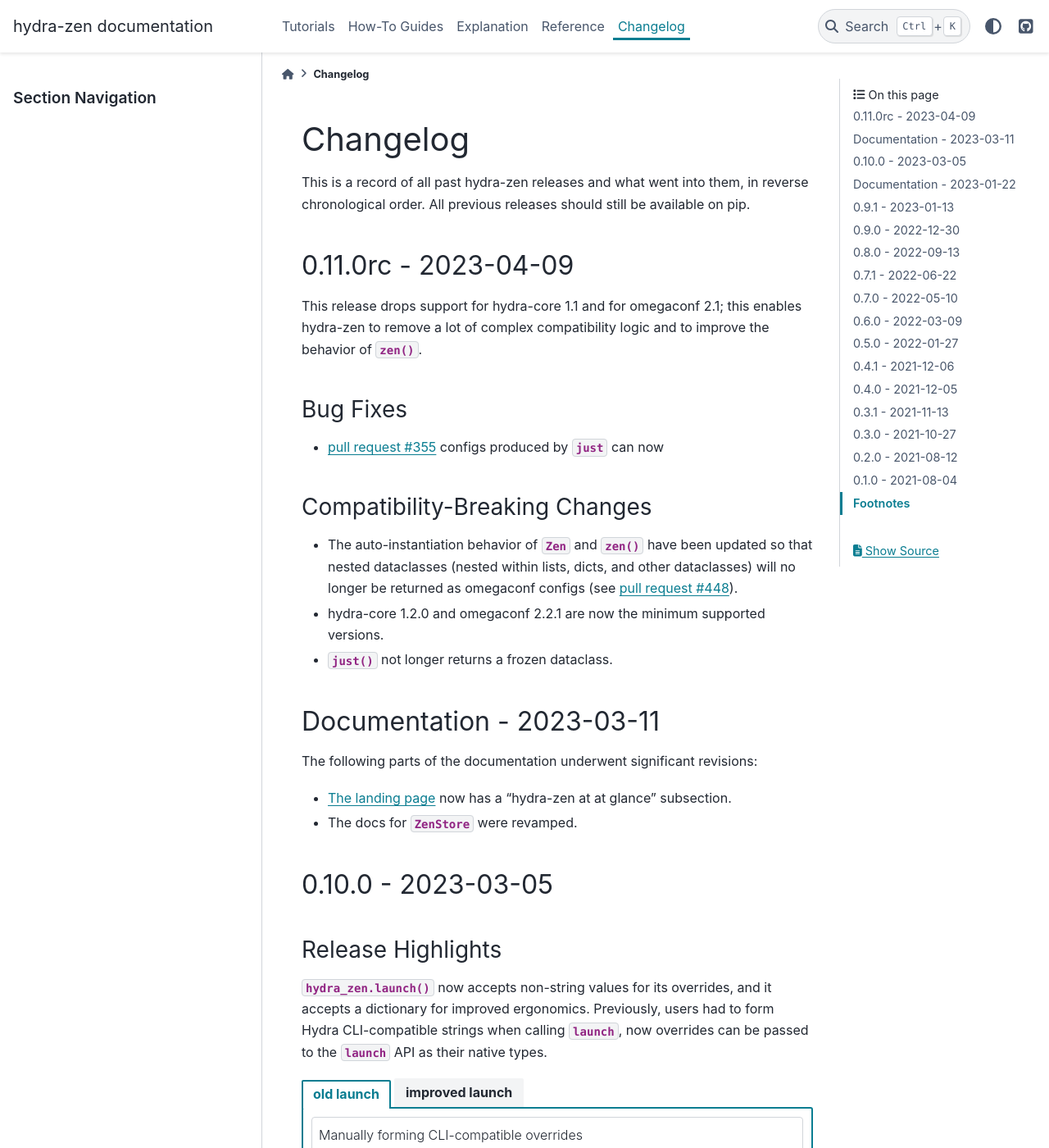
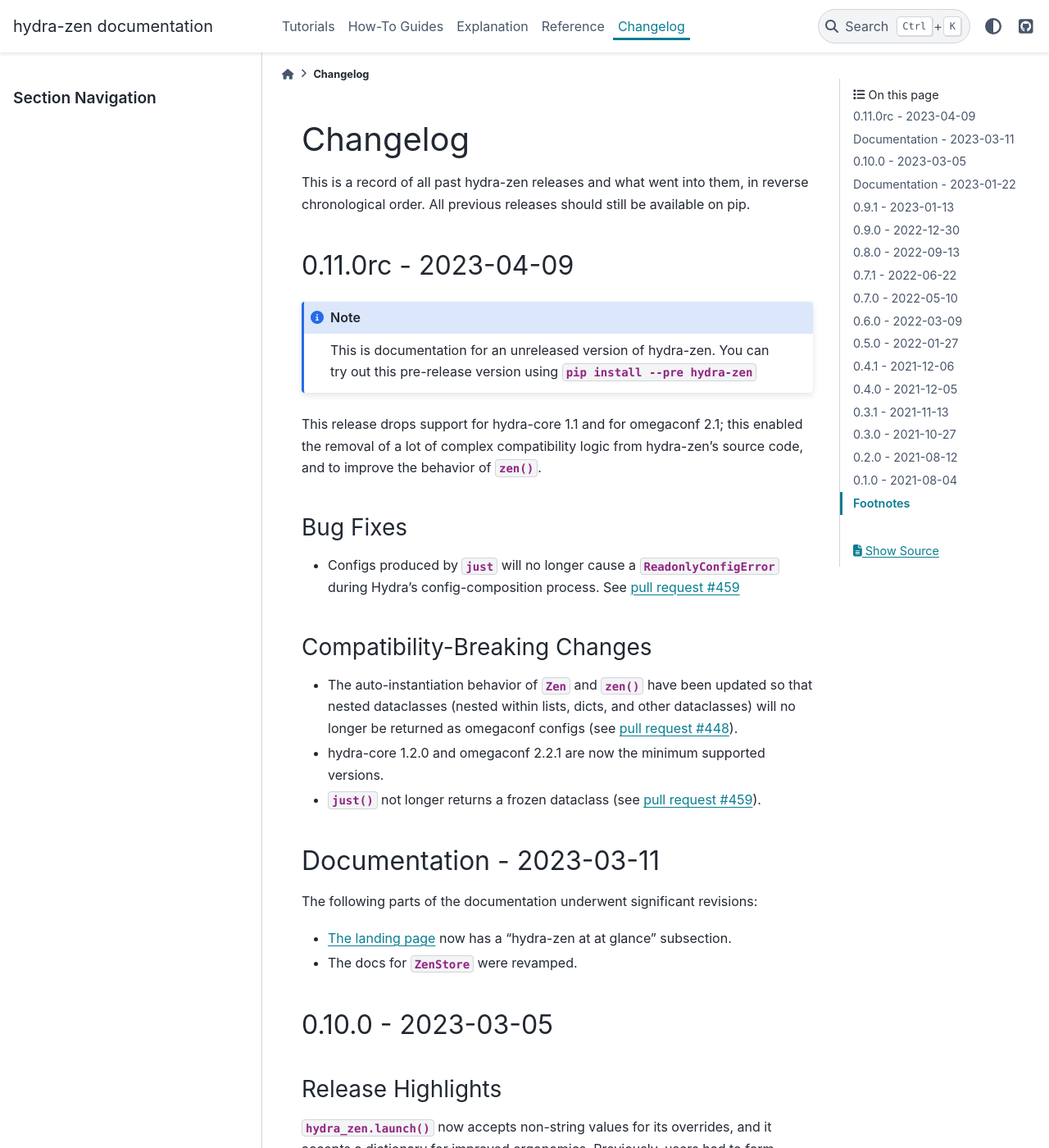
Before and after one commit to mit-ll-responsible-ai/hydra-zen, a Sphinx documentation site: the page built from docs/source/changes.rst, in a window 1280 px wide and 1400 px high. Shown: the whole window at 82% size. Built offline with Sphinx 7.4.7 and the PyData theme 0.15.4, drawn with Linux system fonts in a browser that asks for light colours; the version number could not be read and is left out.

Commit message:
update changelog

```diff
--- a/docs/source/changes.rst
+++ b/docs/source/changes.rst
@@ -13,18 +13,22 @@
 ---------------------
 0.11.0rc - 2023-04-09
 ---------------------
-This release drops support for hydra-core 1.1 and for omegaconf 2.1; this enables hydra-zen to remove a lot of complex compatibility logic and to improve the behavior
-of :func:`~hydra_zen.zen`.
+
+.. note:: This is documentation for an unreleased version of hydra-zen. You can try out this pre-release version using `pip install --pre hydra-zen`
+
+This release drops support for hydra-core 1.1 and for omegaconf 2.1; this enabled the
+removal of a lot of complex compatibility logic from hydra-zen's source code, and to
+improve the behavior of :func:`~hydra_zen.zen`.
 
 Bug Fixes
 ---------
-- :pull:`355` configs produced by `~hydra_zen.just` can now
+- Configs produced by `~hydra_zen.just` will no longer cause a `ReadonlyConfigError` during Hydra's config-composition process. See :pull:`459`
 
 Compatibility-Breaking Changes
 ------------------------------
 - The auto-instantiation behavior of :class:`~hydra_zen.wrapper.Zen` and :func:`~hydra_zen.zen` have been updated so that nested dataclasses (nested within lists, dicts, and other dataclasses) will no longer be returned as omegaconf configs (see :pull:`448`).
 - hydra-core 1.2.0 and omegaconf 2.2.1 are now the minimum supported versions.
-- :func:`~hydra_zen.just` not longer returns a frozen dataclass.
+- :func:`~hydra_zen.just` not longer returns a frozen dataclass (see :pull:`459`).
 
 --------------------------
 Documentation - 2023-03-11
```
